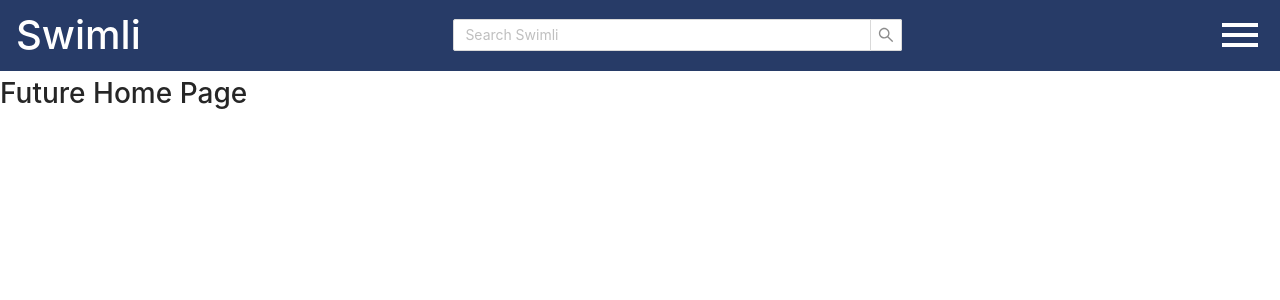
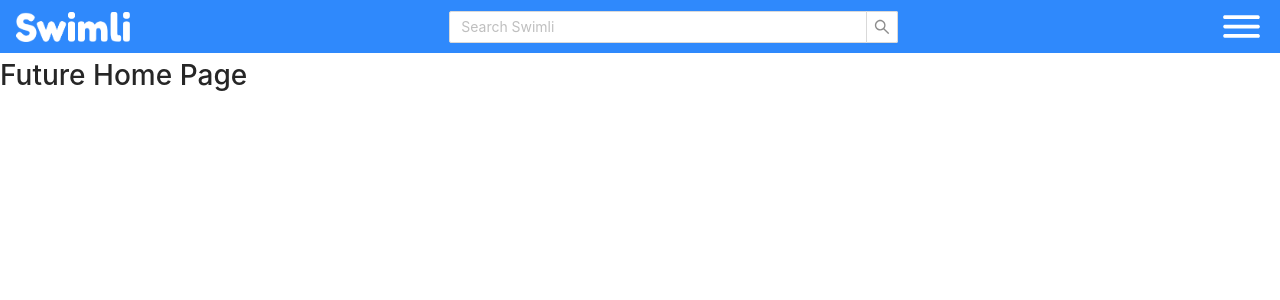
Before and after one commit to swimli-org/fe, a React (Create React App) app: page / in a window 1280 px wide. Shown: the top 300 px of the page. Built offline with nearby package versions, Linux system fonts and the light colour scheme.

Commit message:
added the logo to the navbar. Changed the color of the nave bar.  Rounded out the corners for the menu icon. took the border off the search bar and added a radius to it.

```diff
--- a/src/components/Navbar.js
+++ b/src/components/Navbar.js
@@ -2,6 +2,7 @@ import React,{useState} from 'react'
 import { Drawer, Divider,Avatar, Badge, Input} from 'antd';
 import { UserOutlined } from '@ant-design/icons';
 import menu from '../assets/menu.svg'
+import logo from '../assets/logo.png'
 import '../styles/Navbar.css'
 import {Link} from 'react-router-dom'
 
@@ -17,7 +18,7 @@ export default function Navbar() {
     const[searchTerm, setSearchTerm]=useState()
     return (
         <div className='navbar'>
-           <h1>Swimli</h1>
+            <img src={logo} className='logo'></img>
            {console.log(searchTerm)}
            <Search
            value={searchTerm}
--- a/src/styles/Navbar.css
+++ b/src/styles/Navbar.css
@@ -1,15 +1,14 @@
-.navbar{
+  .navbar{
     display: flex;
     padding: .25rem 1rem;
     align-items: center;
-    background-color: #273B67;
+    background-color: #2f89fc;
   }
-  .navbar h1{
-    color: white;
-    font-size: 40px;
-    margin: 0;
+  .logo{
+    height: 30px;
   }
   .menu-btn{
+    height: 45px;
     display: block;
     cursor: pointer;
     margin-left: auto !important;
@@ -32,8 +31,17 @@
     padding-top: 4px;
     padding-right: 8px;
   }
+  .cartCount{
+    background: green;
+    margin-right: 100px !important;
+  }
   .search-bar{
     margin-left: auto;
     width: 40%;
     max-width: 450px;
+    outline: 0;
+    border: 0;
+    -webkit-border-radius: 8px;
+    -moz-border-radius: 8px;
+    border-radius: 8px;
   }
```
Also changed, not shown: src/assets/logo.png (added), src/assets/menu.svg, src/index.js (line endings or trailing spaces).
